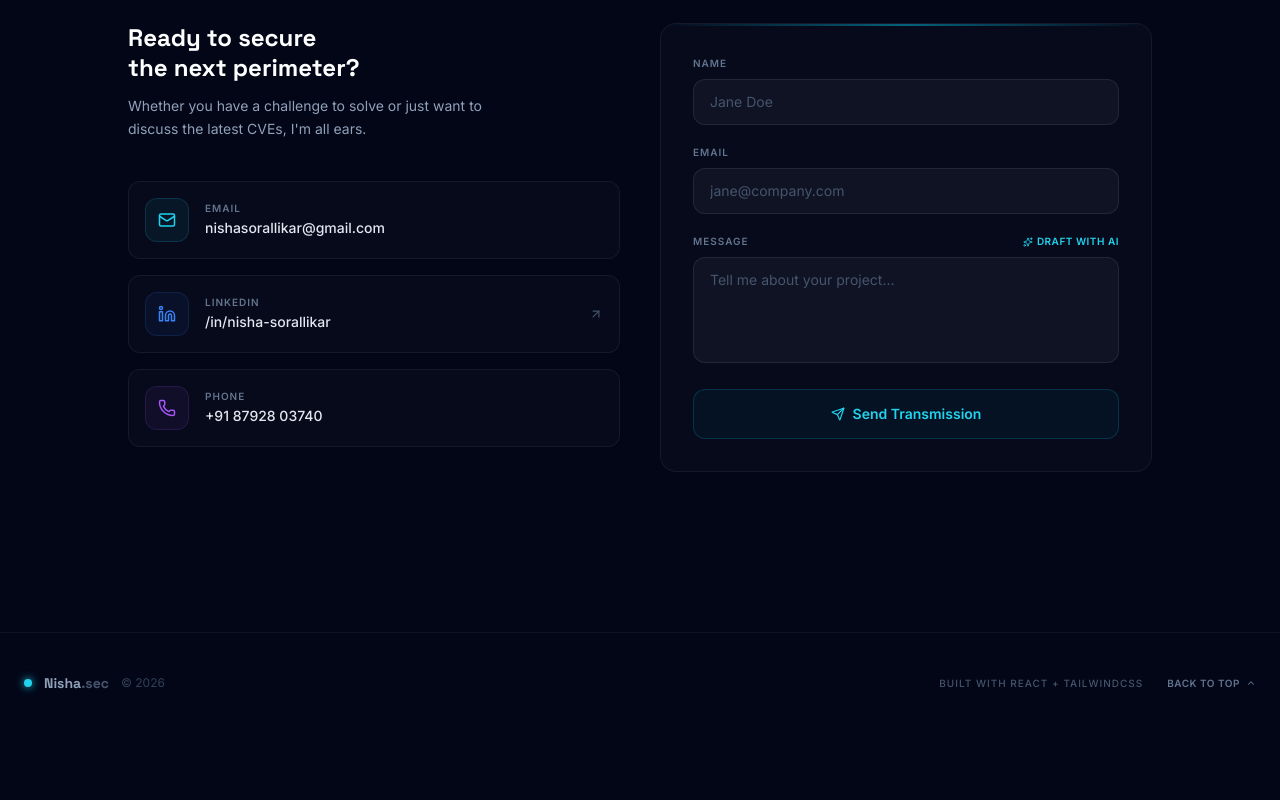
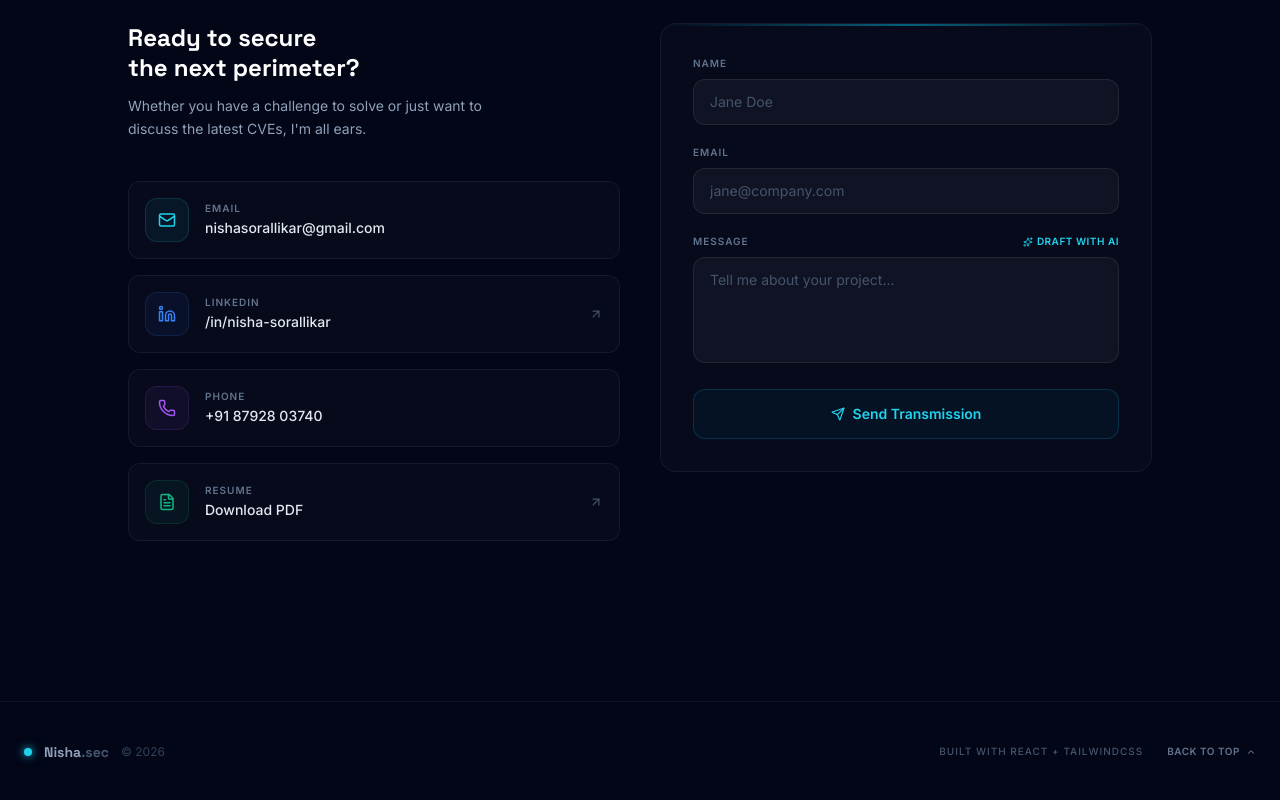
Before and after one commit to nishasorallikar/portfolio, a React (Vite) app: page / in a window 1280 px wide. Shown: the part 3923-4723 px from the top of the page. Before the commit the page ends 4656 px from the top, so only its background shows below. Built offline with nearby package versions, Linux system fonts and the light colour scheme.

Commit message:
feat: add Contact and Hero components to portfolio

```diff
--- a/src/components/Contact.jsx
+++ b/src/components/Contact.jsx
@@ -1,5 +1,5 @@
 import React, { useState } from 'react';
-import { Mail, Linkedin, Phone, Sparkles, Send, ArrowUpRight } from 'lucide-react';
+import { Mail, Linkedin, Phone, Sparkles, Send, ArrowUpRight, FileText } from 'lucide-react';
 import { motion } from 'framer-motion';
 import toast from 'react-hot-toast';
 
@@ -150,6 +150,14 @@ const contactLinks = [
         value: '+91 87928 03740',
         href: 'tel:+918792803740',
         color: '#a855f7',
+    },
+    {
+        icon: FileText,
+        label: 'Resume',
+        value: 'Download PDF',
+        href: 'https://drive.google.com/file/d/1K8sj0vT2jy3n6GrR0kjz4TzvPcLO0TE1/view?usp=sharing',
+        color: '#10b981',
+        external: true,
     },
 ];
 
--- a/src/components/Hero.jsx
+++ b/src/components/Hero.jsx
@@ -228,7 +228,7 @@ const skills = [
 const Hero = () => {
     const handleDownload = () => {
         toast.success('Opening Resume...');
-        window.open('https://drive.google.com/file/d/1c4lgy2IoAXquCpoZrLl2-MJbfACxPgid/view?usp=drivesdk', '_blank');
+        window.open('https://drive.google.com/file/d/1K8sj0vT2jy3n6GrR0kjz4TzvPcLO0TE1/view?usp=sharing', '_blank');
     };
 
     const scrollToWork = () => {
```
